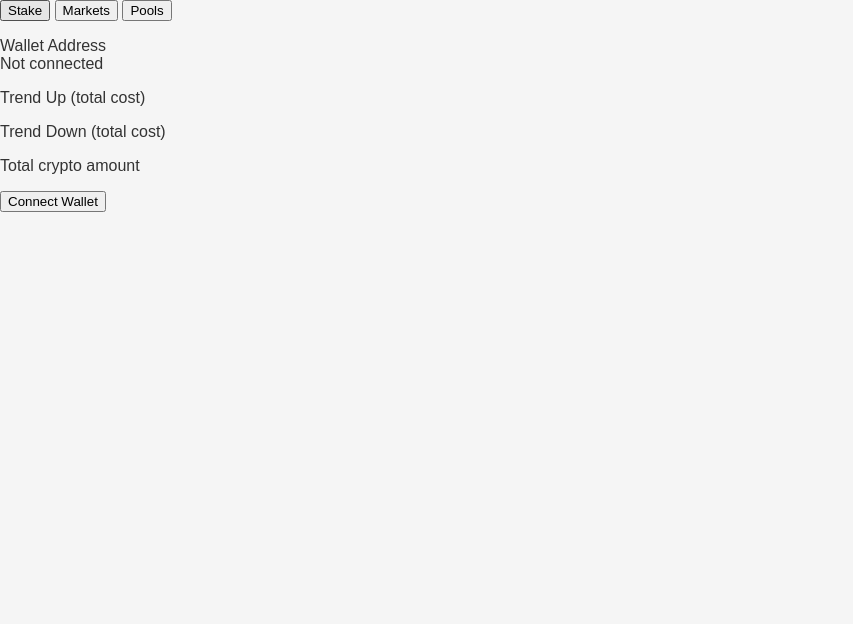
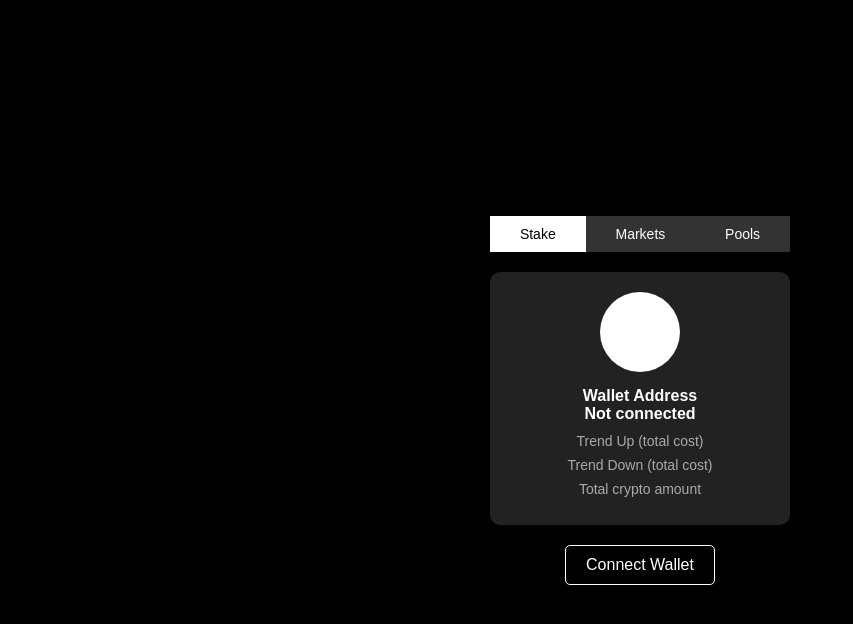
Before and after one commit to Dakernya/Deeper-Slate., a plain HTML site: page index.html in a window 1280 px wide. Shown: the whole page, without its empty margins (0-853 px from the left). Drawn offline with Linux system fonts and the light colour scheme; no server answers.

Commit message:
Update style.css

```diff
--- a/style.css
+++ b/style.css
@@ -1,75 +1,85 @@
-/* Main layout */
+/* Main container */
 body, html {
     margin: 0;
     padding: 0;
+    height: 100vh;
     display: flex;
-    height: 100vh;
+    justify-content: center;
+    align-items: center;
+    background-color: black;
     font-family: Arial, sans-serif;
-    background-color: #f5f5f5;
+    color: white;
 }
 
-/* Sidebar */
-.sidebar {
-    width: 250px;
-    background-color: #333;
-    color: #fff;
-    padding: 20px;
-    display: flex;
-    flex-direction: column;
-    align-items: center;
-    justify-content: start;
+/* Container for content */
+.container {
+    width: 300px;
+    text-align: center;
 }
 
-.sidebar h2 {
-    margin: 0;
-    padding: 10px;
+/* Tabs at the top */
+.tabs {
+    display: flex;
+    justify-content: space-around;
+    margin-bottom: 20px;
 }
 
-.sidebar button {
-    margin-top: 20px;
+.tab {
+    background-color: #333;
+    color: white;
     padding: 10px;
-    background-color: #4CAF50;
-    color: white;
     border: none;
-    border-radius: 5px;
+    font-size: 14px;
     cursor: pointer;
+    flex-grow: 1;
 }
 
-.price-tracker {
-    margin-top: 20px;
+.tab.active {
+    background-color: white;
+    color: black;
 }
 
-#suiPrice {
-    font-size: 24px;
-    font-weight: bold;
-    color: #FFD700;
+/* Wallet section */
+.wallet-section {
+    background-color: #222;
+    padding: 20px;
+    border-radius: 10px;
+    margin-bottom: 20px;
 }
 
-/* Content Area */
-.content {
-    flex: 1;
-    padding: 40px;
-    display: flex;
-    flex-direction: column;
-    align-items: center;
-    justify-content: center;
-    position: relative;
-    overflow: hidden;
-    background: linear-gradient(135deg, #89f7fe, #66a6ff);
+.wallet-icon {
+    width: 80px;
+    height: 80px;
+    background-color: white;
+    border-radius: 50%;
+    margin: 0 auto 15px auto;
 }
 
-.abstract-geometry {
-    position: absolute;
-    top: 0;
-    right: 0;
-    bottom: 0;
-    left: 0;
-    background: url('abstract-geometry.png') center/cover no-repeat;
-    opacity: 0.2;
-    z-index: 0;
+.wallet-address {
+    font-size: 16px;
+    font-weight: bold;
+    margin: 10px 0;
 }
 
-h1, p {
-    z-index: 1;
-    color: #333;
+.trend, .total-crypto {
+    font-size: 14px;
+    margin: 8px 0;
+    color: #aaa;
 }
+
+/* Connect Wallet Button */
+.connect-button {
+    padding: 10px 20px;
+    border: 1px solid white;
+    background-color: transparent;
+    color: white;
+    font-size: 16px;
+    cursor: pointer;
+    border-radius: 5px;
+    transition: all 0.3s;
+}
+
+.connect-button:hover {
+    background-color: white;
+    color: black;
+}
```
